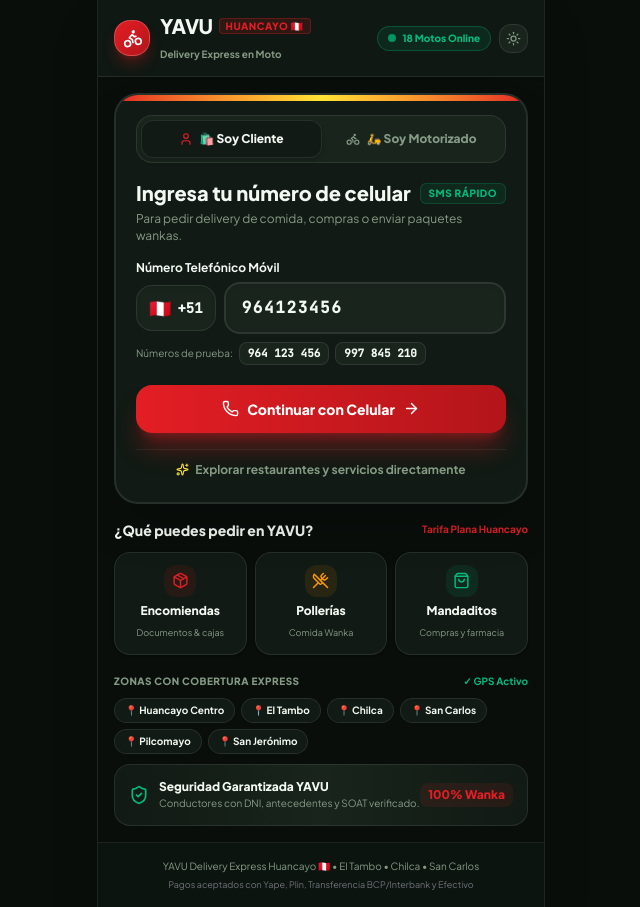
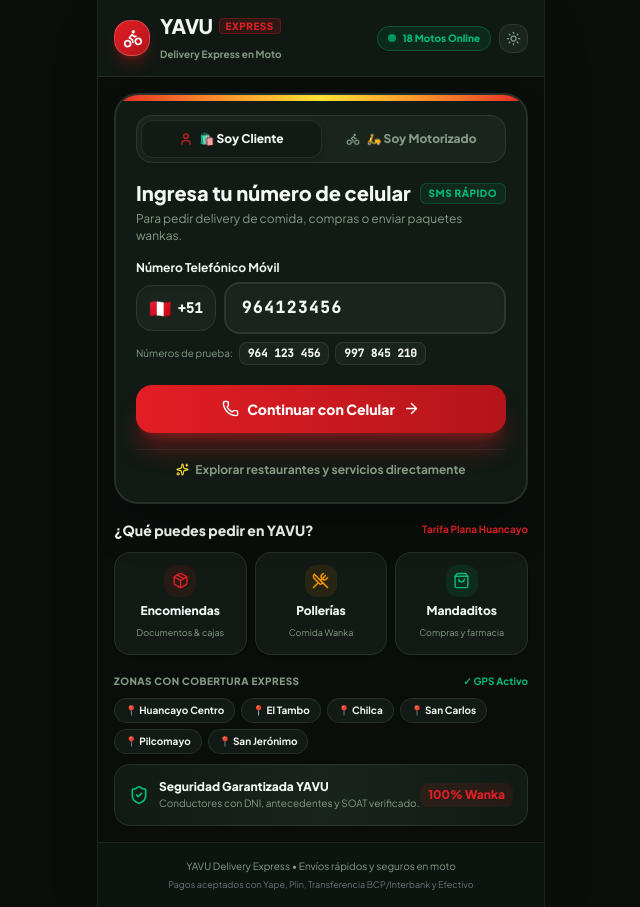
Before and after one commit to labs51pe-alt/yavu, a React (Vite) app: page / in a window 1280 px wide. Shown: the whole page, without its empty margins (319-959 px from the left). Built offline with nearby package versions, Linux system fonts and the light colour scheme.

Commit message:
style: rebrand Huancayo label to EXPRESS
Update UI labels and footer text to remove specific city branding and reflect the global EXPRESS service identity.

```diff
--- a/src/App.tsx
+++ b/src/App.tsx
@@ -219,7 +219,7 @@ export default function App() {
               <div className="flex items-center gap-1.5 leading-none">
                 <span className="font-display font-black text-xl tracking-tight text-zipp-text">YAVU</span>
                 <span className="text-[10px] font-black text-zipp-red uppercase tracking-wider bg-zipp-red/15 px-1.5 py-0.5 rounded border border-zipp-red/30">
-                  Huancayo 🇵🇪
+                  EXPRESS
                 </span>
               </div>
               <span className="text-[9px] font-bold text-zipp-text-muted tracking-wide">
--- a/src/components/WelcomeEntryScreen.tsx
+++ b/src/components/WelcomeEntryScreen.tsx
@@ -253,7 +253,7 @@ export const WelcomeEntryScreen: React.FC<WelcomeEntryScreenProps> = ({
             <div className="flex items-center gap-1.5 leading-none">
               <span className="font-display font-black text-xl tracking-tight text-zipp-text">YAVU</span>
               <span className="text-[10px] font-black text-zipp-red uppercase tracking-wider bg-zipp-red/15 px-1.5 py-0.5 rounded border border-zipp-red/30">
-                Huancayo 🇵🇪
+                EXPRESS
               </span>
             </div>
             <span className="text-[10px] font-bold text-zipp-text-muted">
@@ -704,7 +704,7 @@ export const WelcomeEntryScreen: React.FC<WelcomeEntryScreenProps> = ({
       {/* FOOTER */}
       <div className="p-4 border-t border-zipp-border/70 text-center space-y-1 bg-zipp-surface/50">
         <p className="text-[10px] text-zipp-text-muted">
-          YAVU Delivery Express Huancayo 🇵🇪 • El Tambo • Chilca • San Carlos
+          YAVU Delivery Express • Envíos rápidos y seguros en moto
         </p>
         <p className="text-[9px] text-zinc-500">
           Pagos aceptados con Yape, Plin, Transferencia BCP/Interbank y Efectivo
```
